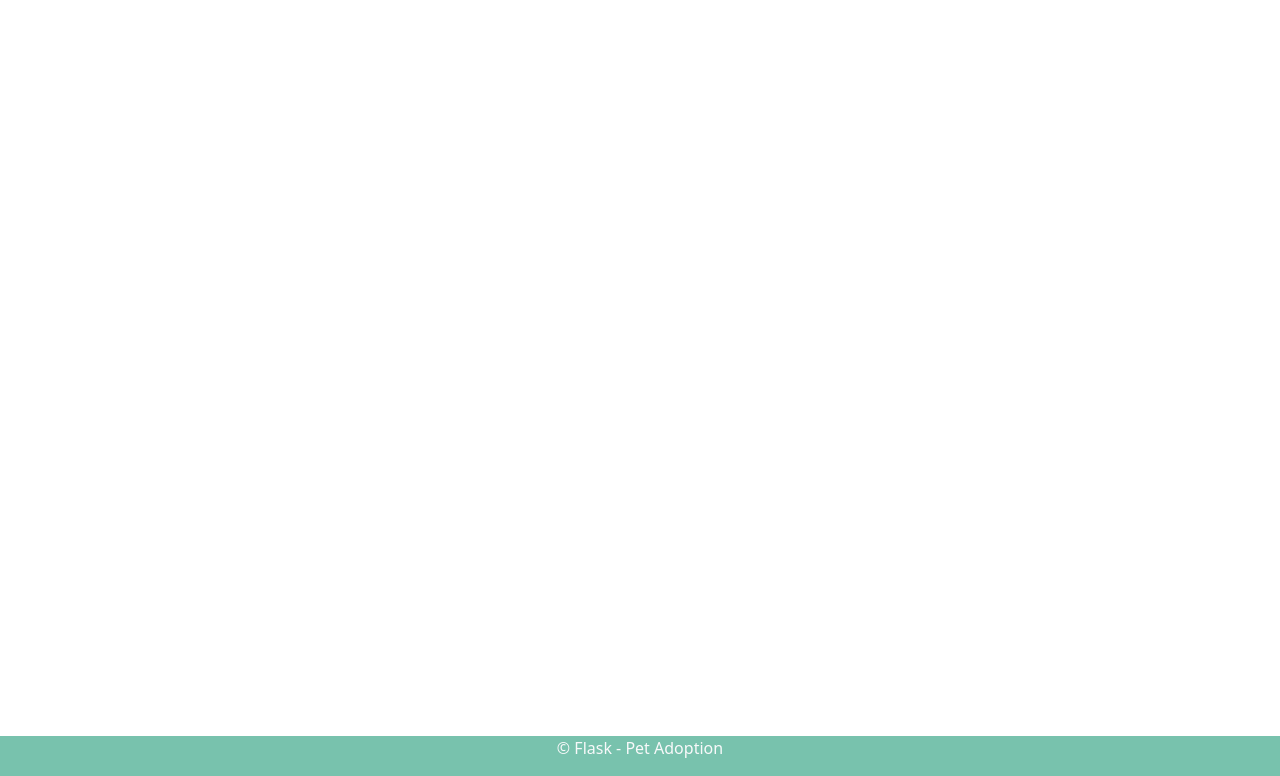
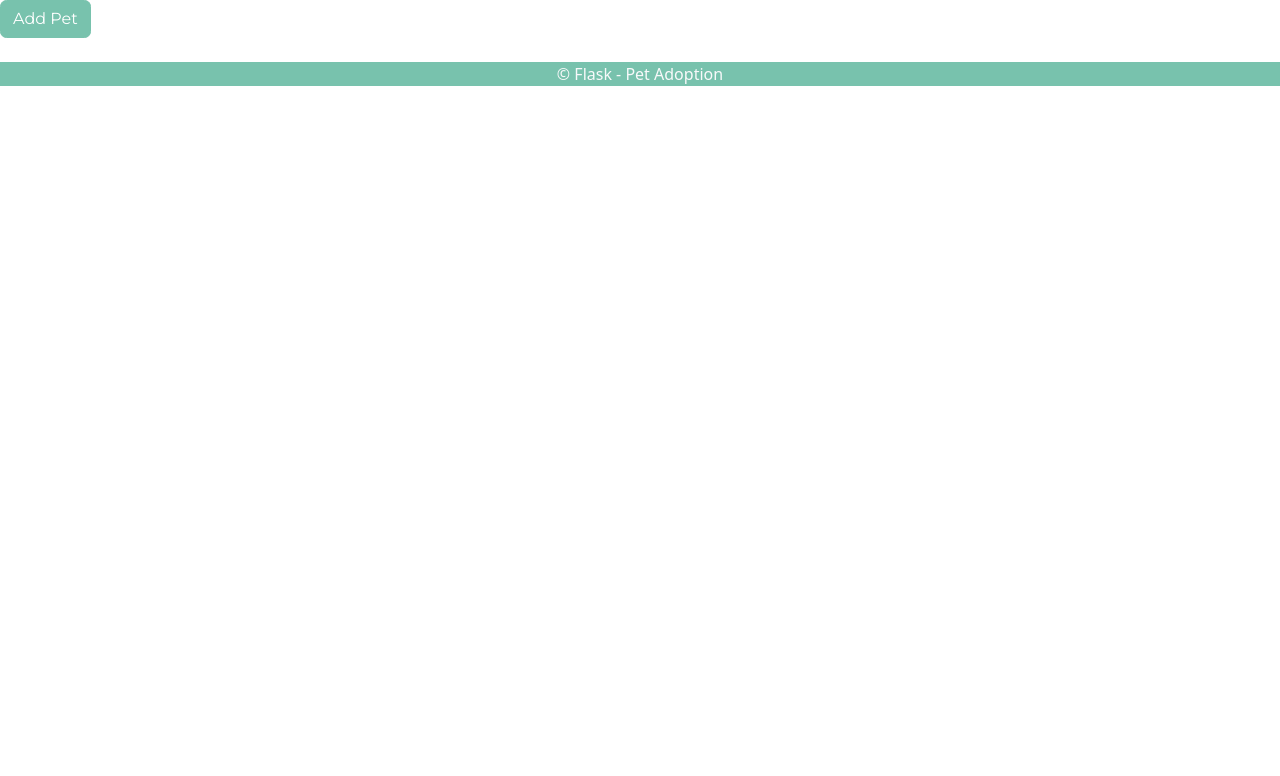
Before and after one commit to erichuie/flask-adopt, a Flask app: page / in a window 1280 px wide. Shown: the part 24-800 px from the top of the page. Run offline with Flask 3, Linux system fonts and the light colour scheme; some libraries are stand-ins or nearby versions.

Commit message:
added route for editing pet

```diff
--- a/app.py
+++ b/app.py
@@ -61,4 +61,23 @@ def add_pet_form():
         return redirect("/")
 
     else:
-        return render_template("/pets/add_pet_form.html")
+        return render_template("/pets/add_pet_form.html",
+                               form=form)
+@app.route("/<int:pet_id>")
+def edit_pet_page(pet_id):
+    pet = Pet.query.get_or_404(pet_id)
+
+    form = EditPetForm()
+
+    if form.validate_on_submit():
+        pet.photo_url = form.photo_url.data
+        pet.notes = form.notes.data
+        pet.available = form.available.data
+
+        db.session.commit()
+        flash(f"{pet.name} updated")
+        redirect("/")
+    else:
+        return render_template("/pets/edit_pet_form.html",
+                               form=form,
+                               pet=pet)
--- a/forms.py
+++ b/forms.py
@@ -9,7 +9,7 @@ class AddPetForm(FlaskForm):
     species = StringField("What animal: ",
                           validators=[InputRequired()])
     photo_url = StringField("Give an image url: ",
-                            validators=[Optional(),URL()])
+                            validators=[URL(),Optional()])
     age = SelectField("Pick from the list of ages: ",
                     choices= [("baby","baby"),
                               ("young","young"),
--- a/templates/base.html
+++ b/templates/base.html
@@ -23,7 +23,7 @@
     <!-- template content goes here -->
     {% endblock %}
   </main>
-  <footer class="container-fluid fixed-bottom mt-4 text-center text-light bg-primary">
+  <footer class="container-fluid mt-4 text-center text-light bg-primary">
     <p>&copy; Flask - Pet Adoption</p>
   </footer>
   <script src="https://cdn.jsdelivr.net/npm/bootstrap@5.3.2/dist/js/bootstrap.bundle.min.js"
--- a/templates/pets/pet_list.html
+++ b/templates/pets/pet_list.html
@@ -20,5 +20,7 @@
 {% endfor %}
 </ul>
 
+<a href="/add" class="btn btn-primary">Add Pet</a>
+
 
 {% endblock %}
```
Also changed, not shown: templates/pets/add_pet_form.html (added, +27 -0 lines).
